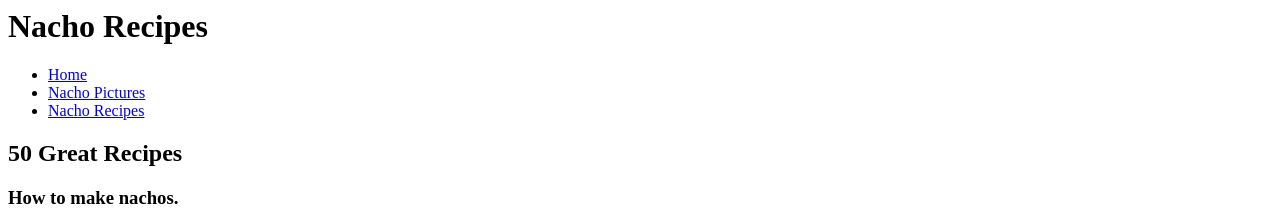
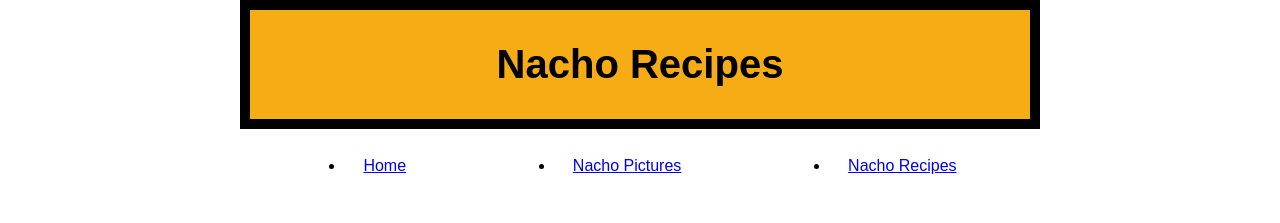
Before and after one commit to JediMasterYoda/JediMasterYoda.github.io, a plain HTML site: page nacho-recipes.html in a window 1280 px wide. Shown: the top 223 px of the page. Drawn offline with Linux system fonts and the light colour scheme.

Commit message:
Update nacho-recipes.html

```diff
--- a/nacho-recipes.html
+++ b/nacho-recipes.html
@@ -1,7 +1,7 @@
 <html>
   <head>
     <title>Nacho Recipes</title>
-    <link rel="stylesheet" href="index-recipe-version.css" type="text/css">
+    <link rel="stylesheet" href="index-recipe-verion.css" type="text/css">
   </head>
   <body>
   <header>
```
